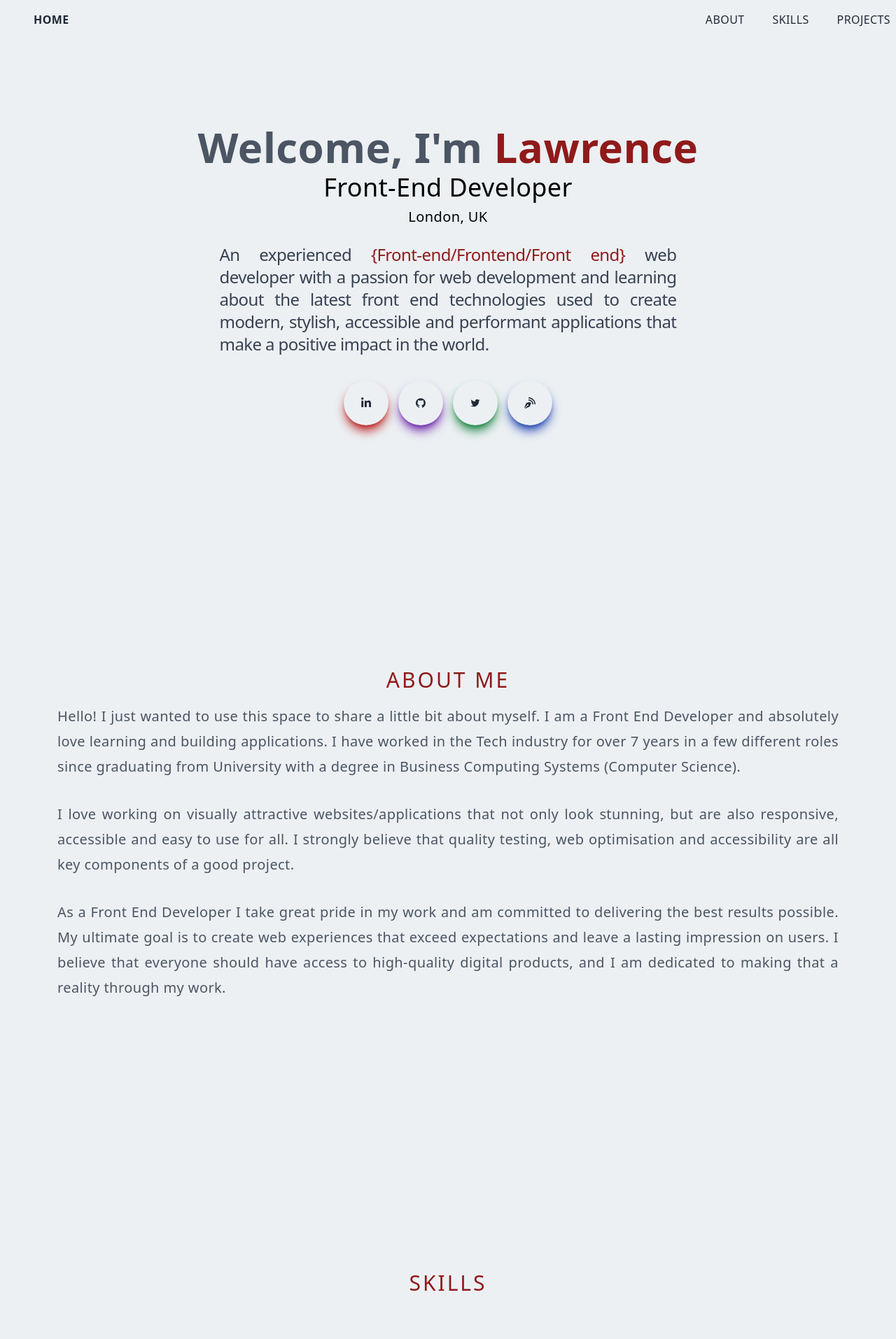
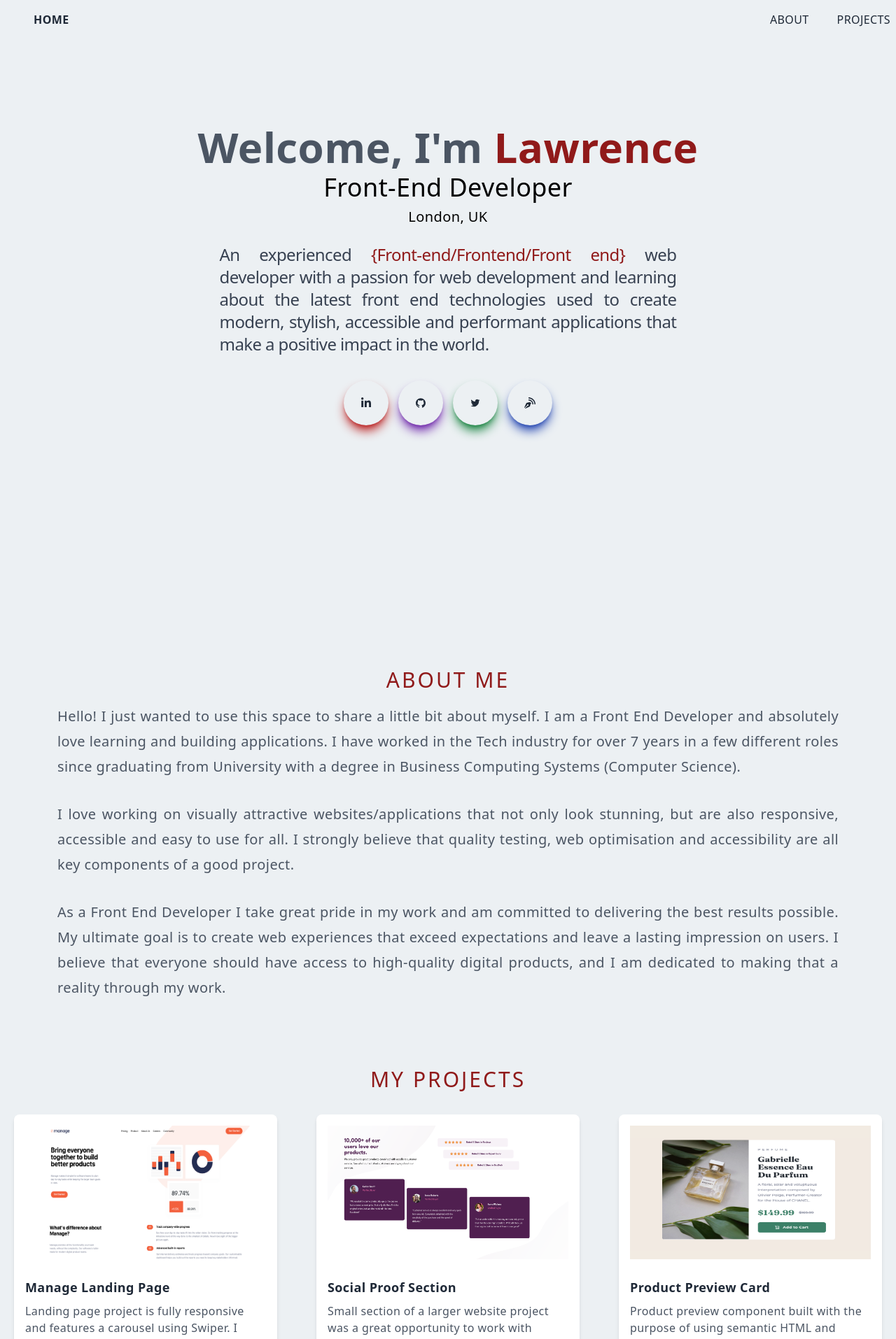
Before and after one commit to lawlawson/portfolio-july, a Next.js app: page / in a window 1280 px wide. Shown: the top 1914 px of the page at 70% size. Built offline with nearby package versions, Linux system fonts and the light colour scheme.

Commit message:
Took out skills section for now

```diff
--- a/pages/components/Navbar.jsx
+++ b/pages/components/Navbar.jsx
@@ -65,11 +65,11 @@ const Navbar = () => {
                 About
               </li>
             </Link>
-            <Link href='/#skills'>
+            {/* <Link href='/#skills'>
               <li className='ml-10 text-m uppercase transition ease-in-out delay-150 hover:-translate-y-1 hover:scale-110 duration-300 ...'>
                 Skills
               </li>
-            </Link>
+            </Link> */}
             <Link href='/#projects'>
               <li className='ml-10 text-m uppercase transition ease-in-out delay-150 hover:-translate-y-1 hover:scale-110 duration-300 ...'>
                 Projects
--- a/pages/index.js
+++ b/pages/index.js
@@ -22,7 +22,7 @@ export default function Home() {
       <Main />
       <About />
       {/* <ProjectItem /> */}
-      <Skills />
+      {/* <Skills /> */}
       <Projects />
       {/* <Contact /> */}
     </div>
```
